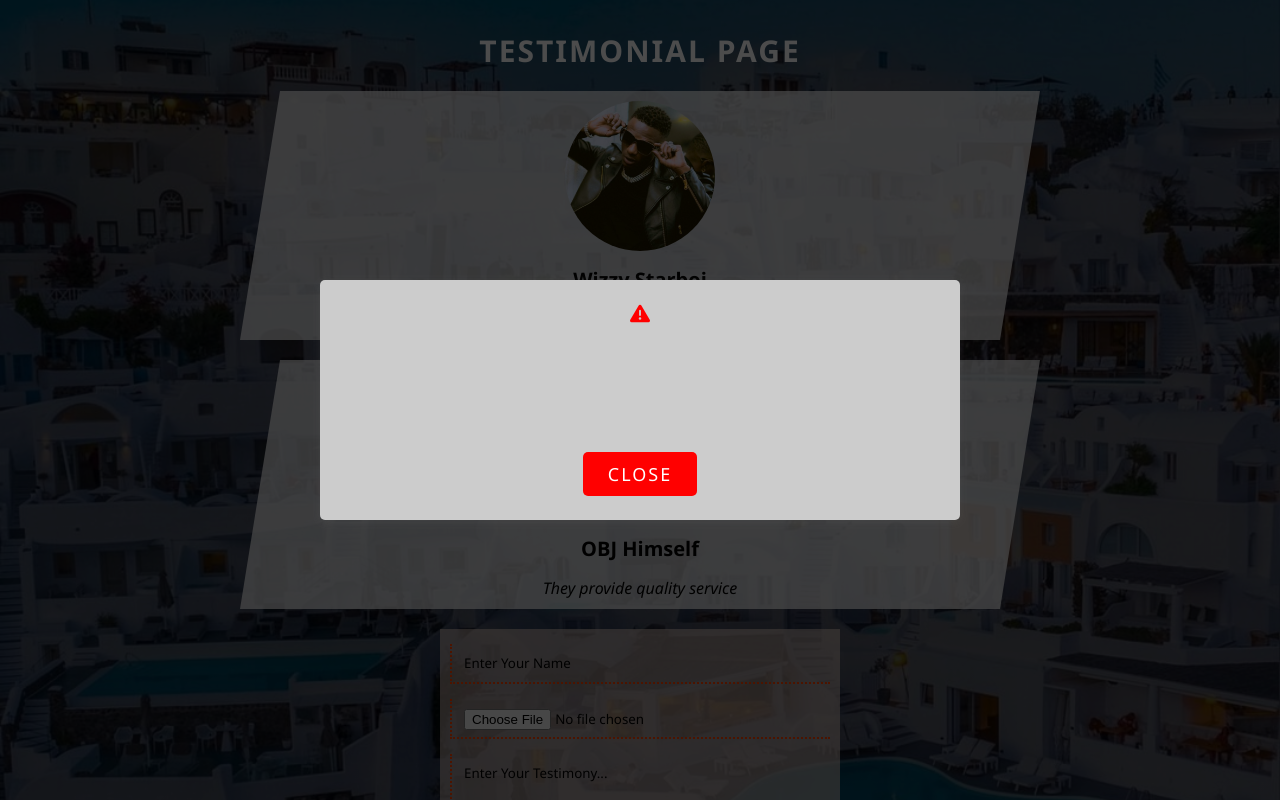
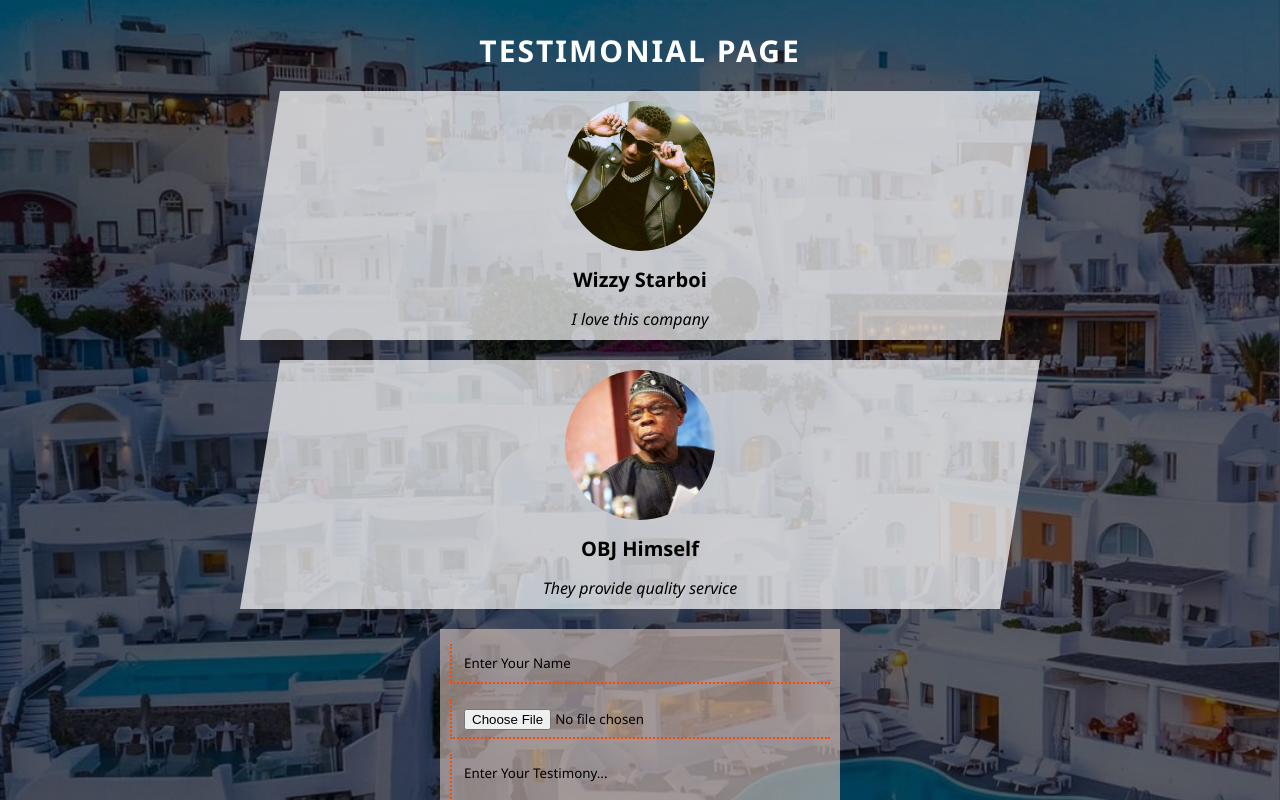
Before and after one commit to ibktommy/TestimonialPage-ReactApp, a React (Create React App) app: page / in a window 1280 px wide. Shown: the top 800 px of the page. Built offline with nearby package versions, Linux system fonts and the light colour scheme.

Commit message:
Create error-state and set the condition to display ErrorModel-Component

```diff
--- a/src/component/ErrorModal/ErrorModal.scss
+++ b/src/component/ErrorModal/ErrorModal.scss
@@ -23,14 +23,13 @@
     gap: 1.5rem;
 
     i {
-      font-size: 2rem;
+      font-size: 6rem;
       color: red;
     }
 
     p {
-      font-size: 1.5rem;
+      font-size: 2rem;
       font-weight: bold;
-      line-height: 1.6;
     }
 
     button {
@@ -44,6 +43,7 @@
       cursor: pointer;
 
       &:hover {
+        background: orangered;
         transform: scale(1.04);
         transition: all .4s ease;
       }
--- a/src/component/ErrorModal/ErrorlModal.jsx
+++ b/src/component/ErrorModal/ErrorlModal.jsx
@@ -1,12 +1,12 @@
 import React from 'react'
 import "./ErrorModal.scss";
 
-const ErrorlModal = (props) => {
+const ErrorlModal = ({ errorMessage }) => {
 	return (
 		<div className="error-bg">
 			<div className="error-bg-card">
-				<i class="fa-solid fa-triangle-exclamation"></i>
-				<p>{props.errorMessage}</p>
+				<i className="fa-solid fa-triangle-exclamation"></i>
+				<p>{errorMessage}</p>
 				<button>Close</button>
 			</div>
 		</div>
--- a/src/component/Form/Form.jsx
+++ b/src/component/Form/Form.jsx
@@ -8,14 +8,19 @@ const Form = ({ onAddUserData, dataNum }) => {
 	const [testimony, setTestimony] = useState("");
 	const [imageFile, setImageFile] = useState(null);
 	const [imageUrl, setImageUrl] = useState(null);
+	const [error, setError] = useState("");
 
 	function formSubmitHandler(e) {
 		e.preventDefault();
 
 		if (!name || !testimony) {
-			alert("PLEASE FILL IN ALL INPUT FIELDS!");
+			setError({
+				message: "PLEASE FILL IN ALL INPUT FIELDS!",
+			});
 		} else if (!imageFile) {
-			alert("SELECT A PICTURE FOR UPLOAD");
+			setError({
+				message: "SELECT A PICTURE FOR UPLOAD",
+			});
 		} else {
 			const newData = {
 				id: dataNum.length + 1,
@@ -43,10 +48,15 @@ const Form = ({ onAddUserData, dataNum }) => {
 	function imageUploadHandler(e) {
 		setImageFile(e.target.files[0]);
 	}
+	function errorHandler() {
+		setError(null);
+	}
 
 	return (
 		<>
-			<ErrorlModal />
+			{error && (
+				<ErrorlModal errorMessage={error.message} onClick={errorHandler} />
+			)}
 			<form onSubmit={formSubmitHandler} className="form-card">
 				<div className="form-card_input">
 					<input
```
